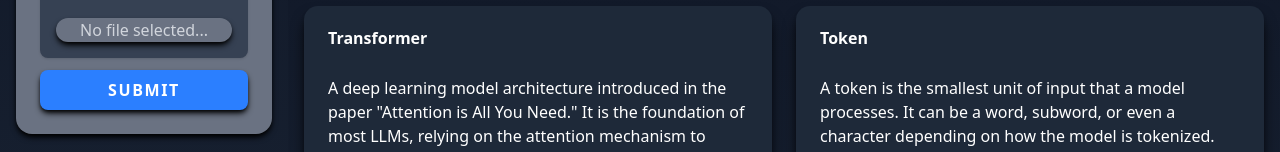
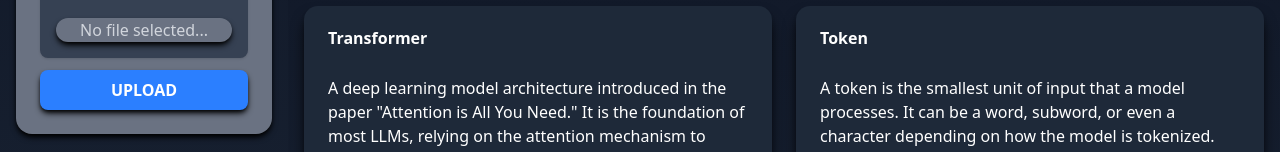
Before and after one commit to kopperino/llm-techniques, a Next.js app: page / in a window 1280 px wide. Shown: the part 226-378 px from the top of the page. Built offline with nearby package versions, Linux system fonts and the light colour scheme.

Commit message:
Upload styling improvements

```diff
--- a/src/components/ui/fileuploader.tsx
+++ b/src/components/ui/fileuploader.tsx
@@ -64,8 +64,8 @@ export default function FileUploader({ setRefreshTrigger }: FileUploaderProps) {
                         onChange={handleFileChange}
                     />
                 </label>
-                <div className="bg-blue-500 hover:bg-amber-300 transition-all duration-300 ease-out hover:shadow-lg hover:text-black text-white font-extrabold tracking-widest py-2 shadow-black shadow-md rounded-md flex flex-row justify-center">
-                    <button type="submit">SUBMIT</button>
+                <div className="bg-blue-500 hover:bg-amber-300 transition-all duration-300 ease-out hover:shadow-lg hover:text-black text-white font-extrabold py-2 shadow-black shadow-md rounded-md flex flex-row justify-center">
+                    <button type="submit">UPLOAD</button>
                 </div>
             </form>
         </div>
```
